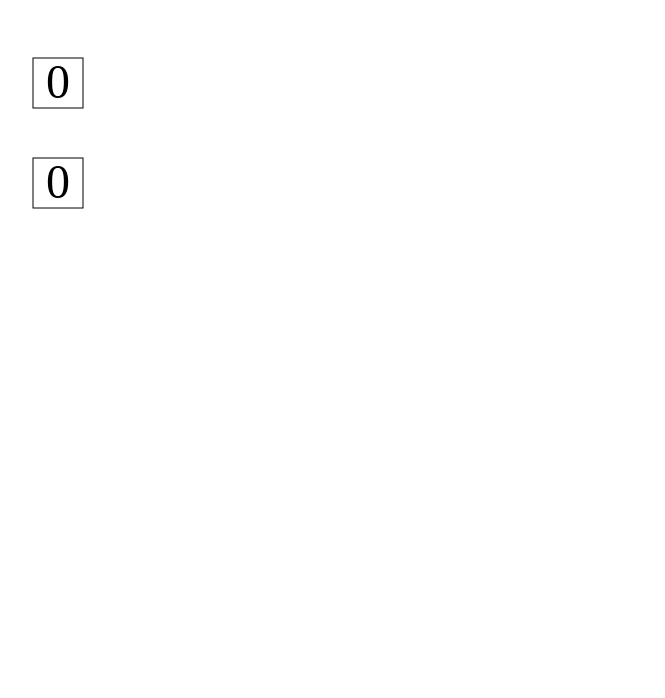
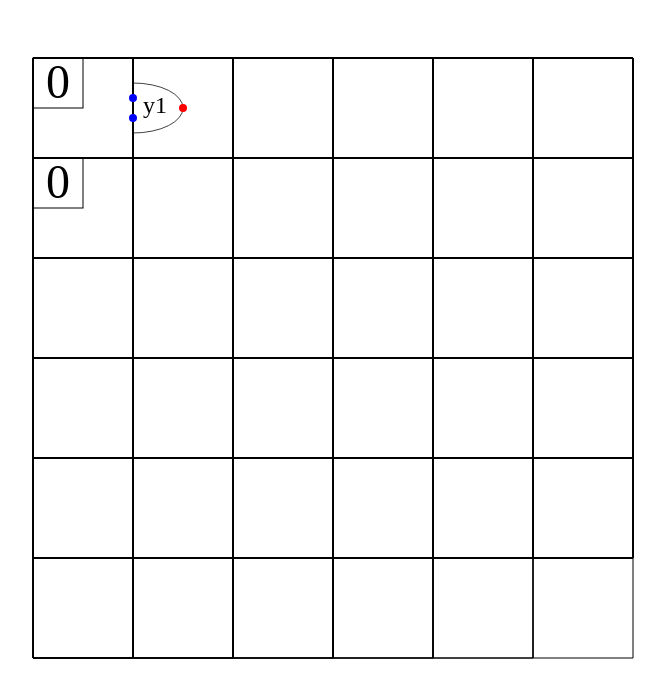
Before and after one commit to DryWaters/gateGenerator, a plain HTML site: page index.html in a window 1280 px wide. Shown: the whole page, without its empty margins (25-690 px from the left). Drawn offline with Linux system fonts and the light colour scheme.

Commit message:
Adds AND gate

```diff
--- a/circuit.js
+++ b/circuit.js
@@ -1 +1 @@
-circuitData = '00NxOxx#xxAy#yy';
+circuitData = '00Ax#xx';
--- a/drawCircuit.js
+++ /dev/null
@@ -1,100 +0,0 @@
-const canvas = document.querySelector("#canvas");
-const ctx = canvas.getContext("2d");
-
-class CircuitItem {
-  constructor(x, y, height, width) {
-    this.x = x;
-    this.y = y;
-    this.height = height;
-    this.width = width;
-    this.inputLocation = {
-      x: x + this.height / 2,
-      y: y + this.width
-    };
-    this.outputLocation = {
-      x: x + this.height / 2,
-      y: y + this.width
-    };
-  }
-  draw(ctx) {}
-}
-
-class ORGate extends CircuitItem {
-  constructor(x, y, value) {
-    super(x, y, 50, 50);
-    this.value = value;
-  }
-
-  draw(ctx) {
-    ctx.strokeStyle = "#000";
-    ctx.font = "36px serif";
-    ctx.beginPath();
-    ctx.moveTo(this.x, this.y);
-    ctx.lineTo(this.x + this.width, this.y + this.height);
-    ctx.stroke();
-  }
-}
-
-class Input extends CircuitItem {
-  constructor(x, y, value) {
-    super(x, y, 50, 50);
-    this.value = value;
-  }
-
-  draw(ctx) {
-    ctx.fillStyle = "#000";
-    ctx.font = "48px serif";
-    ctx.strokeRect(this.x, this.y, this.width, this.height);
-    ctx.fillText(this.value, this.x + 13, this.y + 40);
-  }
-}
-
-class Grid {
-  constructor() {
-    this.currentCol = 0;
-    this.currentRow = 0;
-    this.offset = 50;
-    this.items = [];
-  }
-
-  addItem = function(item) {
-    this.items.push({
-      row: this.currentRow,
-      col: this.currentRow,
-      item: item
-    });
-  };
-
-  getX = function(col) {
-    return col * 100 + this.offset;
-  };
-
-  getY = function(row) {
-    return row * 100 + this.offset;
-  };
-}
-
-const grid = new Grid();
-const circuit = parseGates();
-drawInputs({ inputs: circuit.inputs, ctx, grid });
-console.log(circuit);
-
-function parseGates() {
-  const circuit = {};
-  circuit.inputs = circuitData.replace(/[^0-1]/g, "").split("");
-  circuit.gates = circuitData.replace(/[0-1]/g, "").split(/(?=[NOA])/);
-  return circuit;
-}
-
-function drawInputs({ inputs, ctx, grid }) {
-  inputs.forEach(input => {
-    const inputValue = new Input(
-      grid.getX(grid.currentCol),
-      grid.getY(grid.currentRow),
-      input
-    );
-    inputValue.draw(ctx);
-    grid.addItem();
-    grid.currentRow++;
-  });
-}
--- /dev/null
+++ b/drawCircuit/ANDGate.js
@@ -0,0 +1,61 @@
+import CircuitItem from "./CircuitItem.js";
+
+export default class ANDGate extends CircuitItem {
+  constructor(x, y, value) {
+    super(x, y, 50, 50, value);
+    this.inputLocation = [
+      {
+        x: x,
+        y: y + this.height - 10
+      },
+      {
+        x: x,
+        y: y + this.height + 10
+      }
+    ];
+    this.outputLocation = {
+      x: x + this.width,
+      y: y + this.height
+    };
+  }
+
+  draw(ctx) {
+    ctx.save();
+    ctx.scale(1, 0.5);
+    ctx.beginPath();
+    ctx.arc(
+      this.x,
+      this.y + this.height * 3,
+      this.width,
+      1.5 * Math.PI,
+      0.5 * Math.PI
+    );
+    ctx.lineTo(this.x, this.y + this.height * 2);
+    ctx.stroke();
+    ctx.restore();
+    ctx.fillStyle = "blue";
+    ctx.beginPath();
+    ctx.arc(
+      this.inputLocation[0].x,
+      this.inputLocation[0].y,
+      4,
+      0,
+      2 * Math.PI
+    );
+    ctx.arc(
+      this.inputLocation[1].x,
+      this.inputLocation[1].y,
+      4,
+      0,
+      2 * Math.PI
+    );
+    ctx.fill();
+    ctx.fillStyle = "red";
+    ctx.beginPath();
+    ctx.arc(this.outputLocation.x, this.outputLocation.y, 4, 0, 2 * Math.PI);
+    ctx.fill();
+    ctx.fillStyle = "#000";
+    ctx.font = "24px serif";
+    ctx.fillText(this.value, this.x + 10, this.y + this.height + 5);
+  }
+}
--- /dev/null
+++ b/drawCircuit/CircuitItem.js
@@ -0,0 +1,10 @@
+export default class CircuitItem {
+  constructor(x, y, height, width, value) {
+    this.x = x;
+    this.y = y;
+    this.height = height;
+    this.width = width;
+    this.value = value;
+  }
+  draw(ctx) {}
+}
--- /dev/null
+++ b/drawCircuit/Grid.js
@@ -0,0 +1,24 @@
+export default class Grid {
+    constructor() {
+      this.currentCol = 0;
+      this.currentRow = 0;
+      this.offset = 50;
+      this.items = [];
+    }
+
+    addItem = function(item) {
+      this.items.push({
+        row: this.currentRow,
+        col: this.currentRow,
+        item: item
+      });
+    };
+
+    getX = function(col) {
+      return col * 100 + this.offset;
+    };
+
+    getY = function(row) {
+      return row * 100 + this.offset;
+    };
+  }
--- /dev/null
+++ b/drawCircuit/Input.js
@@ -0,0 +1,14 @@
+import CircuitItem from "./CircuitItem.js";
+
+export default class Input extends CircuitItem {
+  constructor(x, y, value) {
+    super(x, y, 50, 50, value);
+  }
+
+  draw(ctx) {
+    ctx.fillStyle = "#000";
+    ctx.font = "48px serif";
+    ctx.strokeRect(this.x, this.y, this.width, this.height);
+    ctx.fillText(this.value, this.x + 13, this.y + 40);
+  }
+}
--- /dev/null
+++ b/drawCircuit/ORGate.js
@@ -0,0 +1,17 @@
+import CircuitItem from './CircuitItem.js';
+
+export default class ORGate extends CircuitItem {
+    constructor(x, y, value) {
+      super(x, y, 50, 50);
+      this.value = value;
+    }
+
+    draw(ctx) {
+      ctx.strokeStyle = "#000";
+      ctx.font = "36px serif";
+      ctx.beginPath();
+      ctx.moveTo(this.x, this.y);
+      ctx.lineTo(this.x + this.width, this.y + this.height);
+      ctx.stroke();
+    }
+  }
--- /dev/null
+++ b/drawCircuit/drawCircuit.js
@@ -0,0 +1,68 @@
+import ORGate from "./ORGate.js";
+import ANDGate from "./ANDGate.js";
+
+import Input from "./Input.js";
+import Grid from "./Grid.js";
+
+const canvas = document.querySelector("#canvas");
+const ctx = canvas.getContext("2d");
+
+const grid = new Grid();
+const circuit = parseGates();
+drawGrid({ ctx, grid });
+drawInputs({ inputs: circuit.inputs, ctx, grid });
+console.log(circuit);
+drawGates({ gates: circuit.gates, ctx, grid });
+
+function parseGates() {
+  const circuit = {};
+  circuit.inputs = circuitData.replace(/[^0-1]/g, "").split("");
+  circuit.gates = circuitData.replace(/[0-1]/g, "").split(/(?=[NOA])/);
+  return circuit;
+}
+
+function drawGrid({ ctx, grid }) {
+  for (let i = 0; i < 6; i++) {
+    for (let j = 0; j < 6; j++) {
+      ctx.rect(
+        grid.getX(grid.currentCol),
+        grid.getY(grid.currentRow),
+        100,
+        100
+      );
+      ctx.stroke();
+      grid.currentCol++;
+    }
+    grid.currentCol = 0;
+    grid.currentRow++;
+  }
+
+  grid.currentCol = 0;
+  grid.currentRow = 0;
+}
+
+function drawInputs({ inputs, ctx, grid }) {
+  inputs.forEach(input => {
+    const inputValue = new Input(
+      grid.getX(grid.currentCol),
+      grid.getY(grid.currentRow),
+      input
+    );
+    inputValue.draw(ctx);
+    grid.addItem();
+    grid.currentRow++;
+  });
+  grid.currentCol = 1;
+  grid.currentRow = 0;
+
+}
+
+function drawGates({ gates, ctx, grid }) {
+  // grid.currentRow++;
+  const and = new ANDGate(
+    grid.getX(grid.currentCol),
+    grid.getY(grid.currentRow),
+    'y1'
+  );
+  and.draw(ctx);
+}
--- a/index.html
+++ b/index.html
@@ -10,6 +10,6 @@
     <canvas id="canvas" width="1024" height="768"></canvas>
 
     <script src="circuit.js"></script>
-    <script src="drawCircuit.js"></script>
+    <script type="module" src="drawCircuit/drawCircuit.js"></script>
   </body>
 </html>
```
Also changed, not shown: drawCircuit/NOTGate.js (added).
